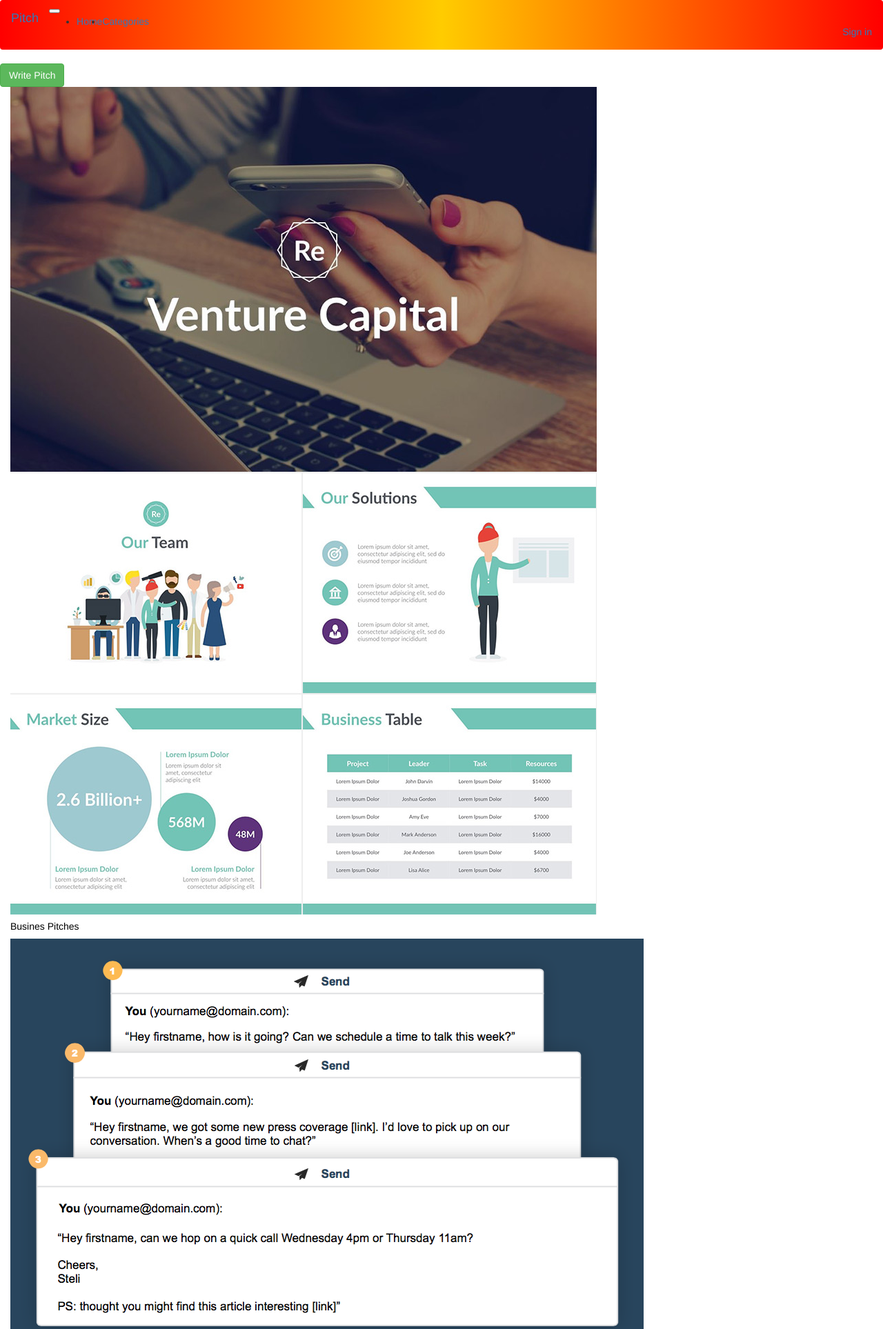
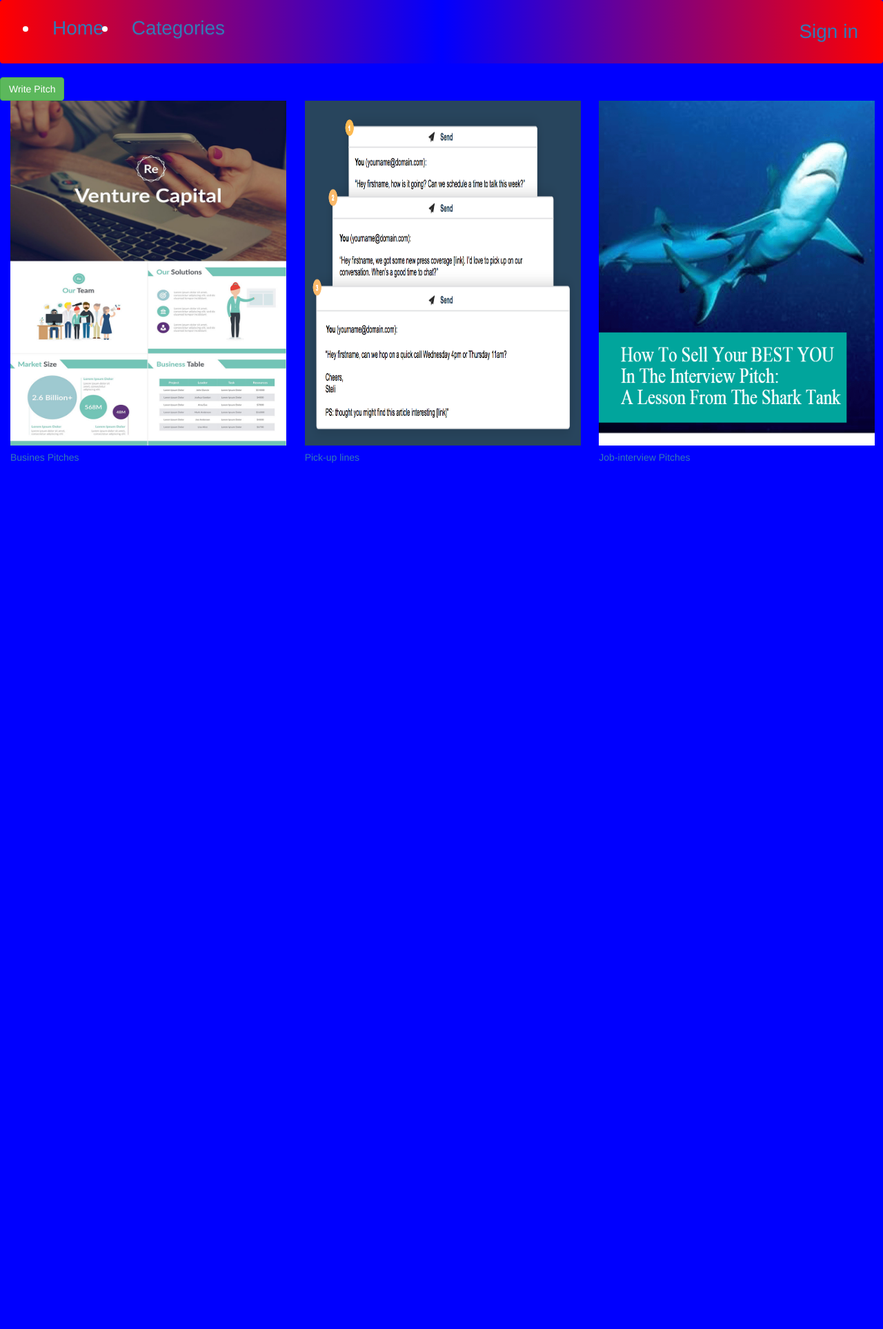
Before and after one commit to odipojames/Min-pitch, a Flask app: page /home in a window 1280 px wide. Shown: the top 1927 px of the page at 69% size. After the commit the page ends 671 px from the top, so only its background shows below. Run offline with Flask 2, Linux system fonts and the light colour scheme; some libraries are stand-ins or nearby versions.

Commit message:
add styles

```diff
--- a/app/static/css/root.css
+++ b/app/static/css/root.css
@@ -1,7 +1,15 @@
-.root{
+.card root{
   color: black;
 }
-.root.hover{
+.card root:hover{
   text-decoration: underline;
   color: orange;
 }
+
+#img{
+  width: 200px;height: 150px;
+}
+
+body{
+  background-color: blue;
+}
--- a/app/templates/navbar.html
+++ b/app/templates/navbar.html
@@ -1,16 +1,16 @@
-<nav class="navbar navbar-expand-lg navbar-light" style="background:linear-gradient(-90deg, #ff0000, #ffcc00, #ff0000);">
-  <a class="navbar-brand" href="/">Pitch</a>
+<nav class="navbar navbar-expand-lg navbar-light" style="background:linear-gradient(-90deg, #FF0000, #0000FF, #FF0000);">
+  <!-- <a class="navbar-brand" href="/">Pitch</a>
   <button class="navbar-toggler" type="button" data-toggle="collapse" data-target="#navbarSupportedContent" aria-controls="navbarSupportedContent" aria-expanded="false" aria-label="Toggle navigation">
     <span class="navbar-toggler-icon"></span>
-  </button>
+  </button> -->
 
   <div class="collapse navbar-collapse" id="navbarSupportedContent">
     <ul class="navbar-nav mr-auto">
-      <li class="nav-item active">
+      <li class="nav-item active" style="color:white;padding:20px;font-size:28px" >
         <a class="nav-link" href="/home">Home <span class="sr-only">(current)</span></a>
       </li>
 
-      <li class="nav-item dropdown">
+      <li class="nav-item dropdown" style="color:white;padding:20px;font-size:28px">
         <a class="nav-link dropdown-toggle" href="#" id="navbarDropdown" role="button" data-toggle="dropdown" aria-haspopup="true" aria-expanded="false">
           Categories
         </a>
@@ -22,12 +22,12 @@
         </div>
       </li>
     </ul>
-     <ul class="nav navbar-nav navbar-right">
+     <ul class="nav navbar-nav navbar-right" style="color:white;padding:20px;font-size:28px">
           {% if current_user.is_authenticated %}
-          <li style="color:white;padding:15px;">{{current_user.username}}</li>
+          <li >{{current_user.username}}</li>
           <li><a href="{{url_for('auth.logout')}}">Sign out</a></li>
           {% else %}
-          <li><a href="{{url_for('auth.login')}}">Sign in</a></li>
+          <li ><a href="{{url_for('auth.login')}}">Sign in</a></li>
           {%endif%}
      </ul>
   </div>
--- a/app/templates/root.html
+++ b/app/templates/root.html
@@ -1,10 +1,9 @@
 
 {% extends 'base.html' %}
 
-{% block styles %}
-  {{ super() }}
-  <link rel="stylesheet" href="{{url_for('static',filename='css/root.css')}}">
-
+{% block styles%}
+    {{ super() }}
+    <link rel="stylesheet" href="{{url_for('static',filename='css/root.css')}}">
 {% endblock %}
 
 {% block content %}
@@ -14,28 +13,34 @@
 </div>
 
 <div class="container-fluid">
+  <div class="row">
+    <div class="col-md-4">
   <div class="card-deck">
     <a class="card root"  href="/pitch/business">
-      <img class="card-img-top" src="/static/images/business.jpg" alt="business">
+      <img class="card-img-top" src="/static/images/business.jpg" alt="business" id="img" style="width:400px;height:500px;">
       <div class="card-body">
         <h5>Busines Pitches</h5>
       </div>
-    </a>
-
+    </a></div></div>
+    <div class="col-md-4">
     <a class="card root"  href="/pitch/pick-up">
-      <img class="card-img-top" src="/static/images/pick-up.png" alt="pick-up">
+      <img class="card-img-top" src="/static/images/pick-up.png" alt="pick-up" style="width:400px;height:500px;">
       <div class="card-body">
         <h5>Pick-up lines</h5>
       </div>
     </a>
-
+  </div> <div class="col-md-4">
     <a class="card root"  href="/pitch/interview">
-      <img class="card-img-top" src="/static/images/interview.png" alt="interview">
+      <img class="card-img-top" src="/static/images/interview.png" alt="interview" style="width:400px;height:500px;">
       <div class="card-body">
         <h5>Job-interview Pitches</h5>
       </div>
-    </a>
+    </a></div>
   </div>
 </div>
+<div style="padding:20px;"></div>
+</div>
+
+
 
 {% endblock %}
```
